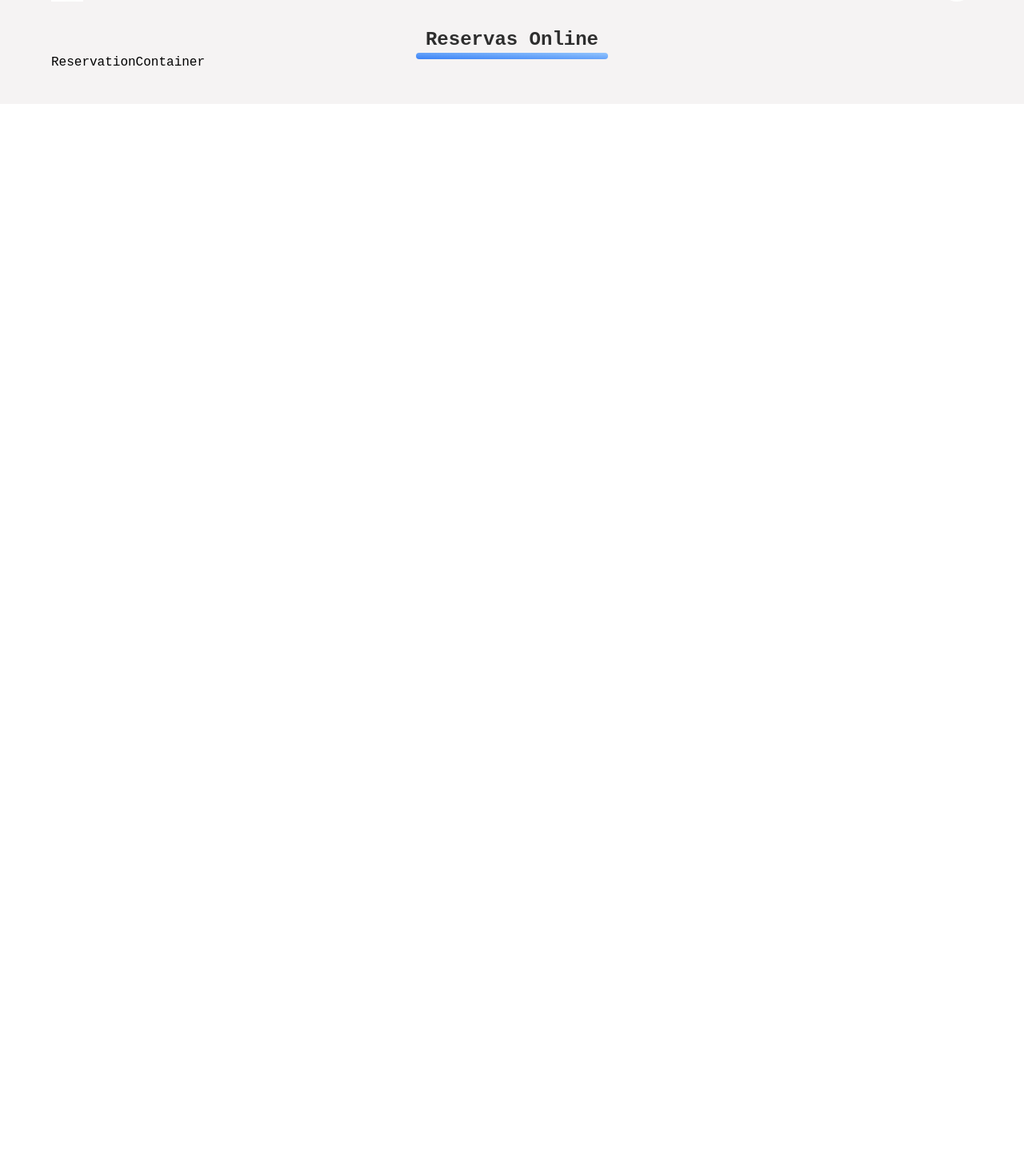
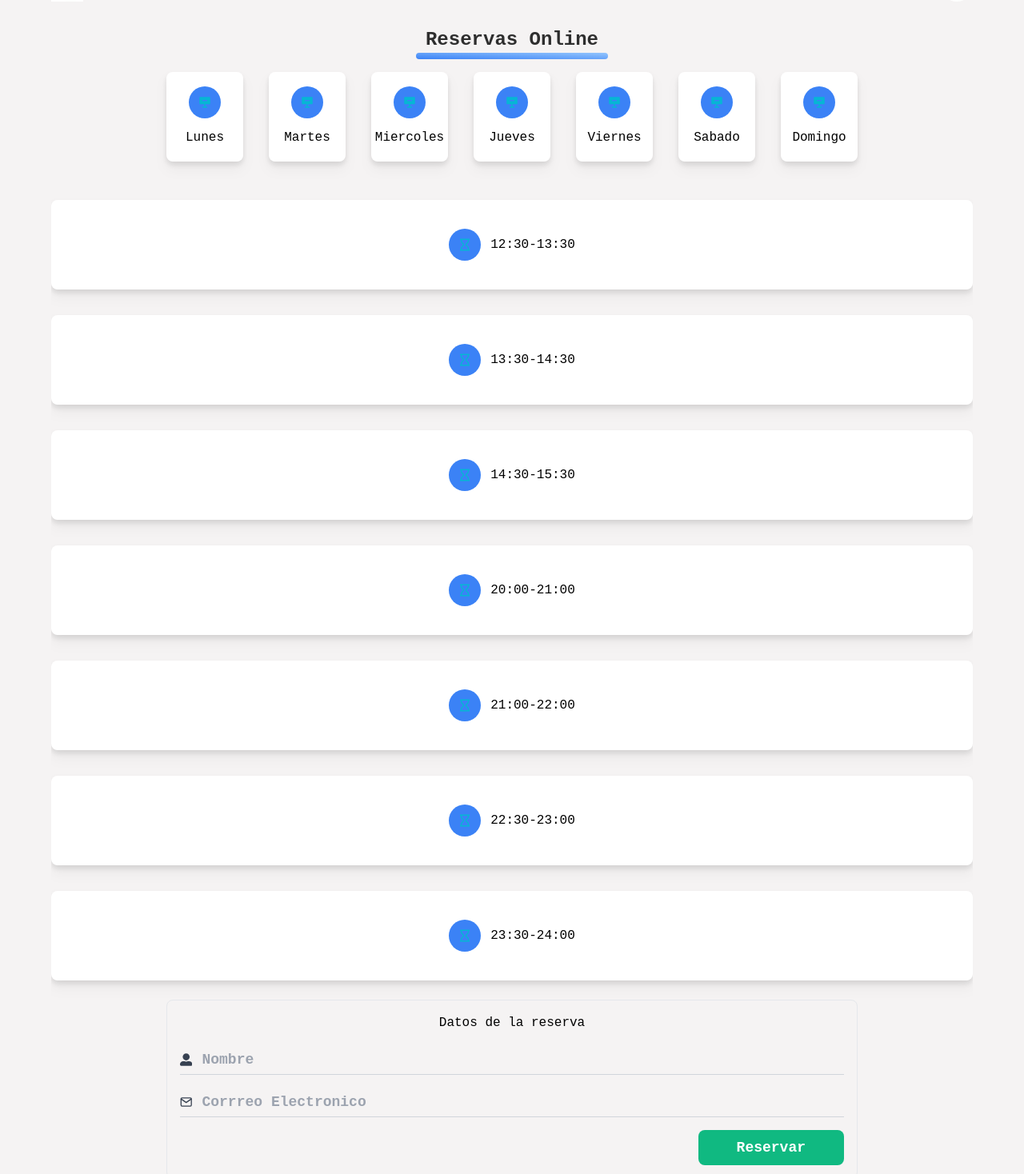
Before and after one commit to JorgeBlanco99/RestauranteApp, a React (Create React App) app: page /reservation in a window 1280 px wide. Shown: the part 62-1530 px from the top of the page at 80% size. Before the commit the page ends 800 px from the top, so only its background shows below. Built offline with nearby package versions, Linux system fonts and the light colour scheme; no server answers; the database is empty.

Commit message:
reservation ui added

```diff
--- a/src/components/HomeContainer.jsx
+++ b/src/components/HomeContainer.jsx
@@ -1,4 +1,5 @@
 import React from 'react'
+import {Link} from "react-router-dom";
 
 const HomeContainer = () => {
   return (
@@ -6,7 +7,10 @@ const HomeContainer = () => {
     <div className='py-10'>
       <p className=' text-[2.5rem] font-bold tracking-wide text-headingColor'> El restaurante mas eficiente de tu ciudad</p>
       <p className='text-base text-textColor text-center md:text-left'>Lorem ipsum dolor sit amet consectetur adipisicing elit. Fugit quis earum deleniti eius laudantium minus itaque aliquam numquam animi, consequuntur accusamus, enim commodi sit vero impedit non porro. Doloremque, incidunt?</p>
+      <Link to = {"/reservation"}>
       <button type='buttom' className= 'bg-slate-400 w-full px-4 py-2 rounded-lg hover:shadow-lg  transition-all ease-in-out duration-100 md:w-auto'>Reserva Online</button>
+      </Link>
+
     </div>
     <div className='py-2 bg-blue-400 flex-1'>
     </div>
--- a/src/components/ReservationContainer.jsx
+++ b/src/components/ReservationContainer.jsx
@@ -1,9 +1,123 @@
-import React from 'react'
+import React, {useEffect, useState } from 'react'
+import { motion } from 'framer-motion';
+import {MdOutlineSchedule} from 'react-icons/md';
+import {FiMail} from 'react-icons/fi';
+import {FaUserAlt} from 'react-icons/fa';
+import {BiHourglass} from 'react-icons/bi';
+import { saveRestaurantInfo,getRestaurantInfo } from '../utils/firebaseFuntions';
+import { useStateValue } from '../context/StateProvider';
+import { actionType } from '../context/reducer';
+import { hours } from '../utils/data';
 
-const ReservationContainer = () => {
-  return (
-    <div>ReservationContainer</div>
-  )
+
+
+const ReservationContainer =  () => {
+  const [{RestaurantInfo}, dispatch] = useStateValue();
+  const [name,setName] = useState(RestaurantInfo?.name);
+  const [tables,setTables] = useState(RestaurantInfo?.tables);
+  const [email,setEmail] = useState(RestaurantInfo?.email);
+  const [fields,setFields] = useState(false); /**for errors */
+  const [alertStatus,setAlertStatus] = useState("danger");
+  const [msg,setMsg] = useState(null);
+  const [isLoading,setIsLoading] = useState(false);
+
+const saveInfo = () =>{
+  setIsLoading(true);
+  try{
+    if(!name || !email || !tables){
+      setFields(true)
+      setMsg("Alguno de los valores no esta rellenado");
+      setAlertStatus("danger")
+      setTimeout(()=>{
+        setFields(false)
+        setIsLoading(false)
+      },4000)
+    }else{
+      const data = {
+        id: `${Date.now()}`,
+        name: name,
+        email: email,
+        tables: tables,
+      }
+
+     // saveRestaurantInfo(data);
+      setIsLoading(false);
+      setFields(true);
+      setMsg("Datos añadidos con exito");
+      setAlertStatus("success");
+      setTimeout(()=>{
+        setFields(false);
+      },4000)
+    }
+
+  }catch(error){
+    console.log(error);
+    setFields(true)
+    setMsg("error al subir la imagen");
+    setAlertStatus("danger")
+    setTimeout(()=>{
+      setFields(false)
+      setIsLoading(false)
+    },4000)
+  }
+};
+const clearData= () => {
+  setName("");
+  setEmail("");
+  setTables("");
+}
+const [filter, setFilter] = useState("reservation");
+
+ return (
+
+    <div className='w-full min-h-screen flex flex-col items-center justify-center items-top'>
+      <div className='w-full flex flex-col items-center justify-start lg:justify-center gap-8 py-6 overflow-x-scroll scrollbar-none'>
+                {hours && hours.map(category =>(
+                <motion.div whileTap={{scale: 0.5}}
+                key={category.id} className={`group ${filter === category.urlParamName ? ' bg-blue-500' : 'bg-white'} bg-white hover:bg-blue-500  min-w-[90px] h-28 cursor-pointer rounded-lg drop-shadow-lg flex flex-row gap-3 items-center justify-center w-full duration-150 transition-all`}
+                    onClick={()=> setFilter(category.urlParamName)}>
+                    <div className={`w-10 h-10 rounded-full ${filter === category.urlParamName ? 'bg-white' : 'bg-blue-500' } bg-blue-500 group-hover:bg-white flex justify-center items-center`}>
+                        <BiHourglass className={`${filter == category.urlParamName ? 'text-black': ' text-cyan-500'  } group-hover:text-black text-lg`}/>
+                    </div>
+                    <p className={`group-hover:text-white ${filter === category.urlParamName ? 'text-white':'text-black' }`}>{category.name}</p>
+                </motion.div>
+                ))}
+      </div>
+      <div className=' w-[90%] md:w-[75%] border border-gray-200 rounded-lg p-4 flex flex-col justify-center items-center gap-4'>
+        {fields && (
+            <motion.p
+            initial ={{opacity:0}}
+            animate ={{opacity:1}}
+            exit ={{opacity:0}}
+            className={`w-full p-2 rounded-lg text-center font-semibold ${
+            alertStatus === "danger"
+            ? "bg-red-400 text-red-800"
+            : "bg-emerald-400 text-emerald-800"
+             }`}
+            >
+             {msg}
+            </motion.p>
+        )}
+      <p>Datos de la reserva</p>
+      <div className=' w-full py-2 border-b border-gray-300 flex items-center gap-3'>
+          <FaUserAlt className='text-x1 text-gray-700'/>
+          <input type="text" requiered value={name} onChange={(e) => setName(e.target.value)}
+           placeholder="Nombre"
+          className='w-full h-full text-lg bg-transparent font-semibold outline-none text-textColor'/>
+        </div>
+        <div className=' w-full py-2 border-b border-gray-300 flex items-center gap-3'>
+          <FiMail className='text-x1 text-gray-700'/>
+          <input type="text" requiered value={email} onChange={(e) => setEmail(e.target.value)}
+           placeholder="Corrreo Electronico"
+          className='w-full h-full text-lg bg-transparent font-semibold outline-none text-textColor'/>
+        </div>
+        <div className='flex items-center w-full'>
+          <button type='button' className=' ml-0 md:ml-auto w-full md:w-auto border-none outline-none bg-emerald-500 px-12 py-2 rounded-lg text-lg text-white font-semibold' onClick={saveInfo}>Reservar</button>
+        </div>
+      </div>
+    </div>
+
+    )
 }
 
 export default ReservationContainer
--- a/src/components/ReservationView.jsx
+++ b/src/components/ReservationView.jsx
@@ -1,12 +1,31 @@
-import React from 'react'
+import React,  { useEffect, useState } from 'react'
+import {RiReservedFill} from 'react-icons/ri'
+import { weekDays } from '../utils/data';
+import {motion} from "framer-motion"
+import { useStateValue } from "../context/StateProvider";
 import ReservationContainer from "./ReservationContainer";
 const ReservationView = () => {
+  const [filter, setFilter] = useState("reservation");
+  useEffect(()=>{},[filter]);
   return (
     <section className='w-full my-6' id="menu">
     <div className='w-full flex flex-col items-center justify-center'>
         <p className='text-2xl font-semibold capitalize text-headingColor relative before:absolute before:rounded-lg before:content
         before:w-60 before:h-2 before:-bottom-2 before:-left-3 before:bg-gradient-to-tr from-blue-500 to-blue-300 transition-all
          ease-in-out duration-100'> Reservas Online</p>
+
+<div className='w-full flex items-center justify-start lg:justify-center gap-8 py-6 overflow-x-scroll scrollbar-none'>
+                {weekDays && weekDays.map(category =>(
+                <motion.div whileTap={{scale: 0.5}}
+                key={category.id} className={`group ${filter === category.urlParamName ? ' bg-blue-500' : 'bg-white'} bg-white hover:bg-blue-500 w-24 min-w-[90px] h-28 cursor-pointer rounded-lg drop-shadow-lg flex flex-col gap-3 items-center justify-center duration-150 transition-all`}
+                    onClick={()=> setFilter(category.urlParamName)}>
+                    <div className={`w-10 h-10 rounded-full ${filter === category.urlParamName ? 'bg-white' : 'bg-blue-500' } bg-blue-500 group-hover:bg-white flex justify-center items-center`}>
+                        <RiReservedFill className={`${filter == category.urlParamName ? 'text-black': ' text-cyan-500'  } group-hover:text-black text-lg`}/>
+                    </div>
+                    <p className={`group-hover:text-white ${filter === category.urlParamName ? 'text-white':'text-black' }`}>{category.name}</p>
+                </motion.div>
+                ))}
+            </div>
       <div className='w-full'>
           <ReservationContainer/>
       </div>
--- a/src/utils/data.js
+++ b/src/utils/data.js
@@ -63,3 +63,81 @@ export const gestion = [
         urlParamName: "restaurant",
     },
 ];
+
+export const weekDays = [
+    {
+        id: 1,
+        name: "Lunes",
+        urlParamName: "monday",
+    },
+    {
+        id: 2,
+        name: "Martes",
+        urlParamName: "tuesday",
+    },
+    {
+        id: 3,
+        name: "Miercoles",
+        urlParamName: "wednesday",
+    },
+    {
+        id: 4,
+        name: "Jueves",
+        urlParamName: "thursday",
+    },
+    {
+        id: 5,
+        name: "Viernes",
+        urlParamName: "friday",
+    },
+    {
+        id: 6,
+        name: "Sabado",
+        urlParamName: "Saturday",
+    },
+    {
+        id: 7,
+        name: "Domingo",
+        urlParamName: "Sunday",
+    },
+
+];
+
+export const hours = [
+    {
+        id: 1,
+        name: "12:30-13:30",
+        urlParamName: "1",
+    },
+    {
+        id: 2,
+        name: "13:30-14:30",
+        urlParamName: "2",
+    },
+    {
+        id: 3,
+        name: "14:30-15:30",
+        urlParamName: "3",
+    },
+    {
+        id: 4,
+        name: "20:00-21:00",
+        urlParamName: "4",
+    },
+    {
+        id: 5,
+        name: "21:00-22:00",
+        urlParamName: "5",
+    },
+    {
+        id: 6,
+        name: "22:30-23:00",
+        urlParamName: "6",
+    },
+    {
+        id: 7,
+        name: "23:30-24:00",
+        urlParamName: "7",
+    },
+
+];
```
